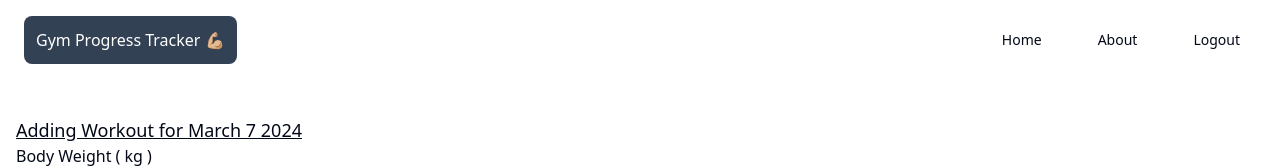
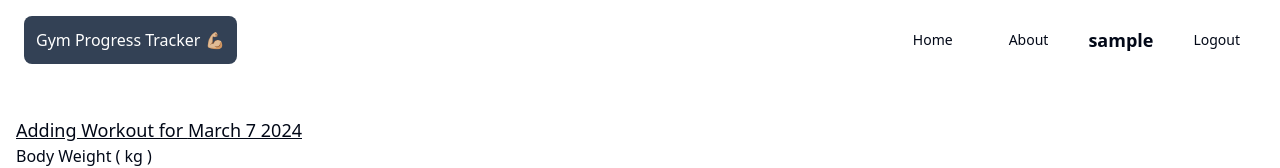
Before and after one commit to Sashankr/gym-progress-tracker, a React (Vite) app: page /add-workout in a window 1280 px wide. Shown: the top 168 px of the page. Built offline with nearby package versions, Linux system fonts and the light colour scheme; sample sign-in values are in the browser's storage.

Commit message:
added username in navbar

```diff
--- a/src/components/Navbar.jsx
+++ b/src/components/Navbar.jsx
@@ -3,6 +3,9 @@ import { SheetTrigger, SheetContent, Sheet } from "@/components/ui/sheet";
 import { Link } from "react-router-dom";
 
 export default function Navbar() {
+  const { user: profileDetails } = JSON.parse(
+    sessionStorage.getItem("profile")
+  );
   return (
     <header className="flex h-20 w-full shrink-0 items-center px-4 md:px-6">
       <Sheet>
@@ -39,7 +42,10 @@ export default function Navbar() {
             >
               About
             </Link>
-
+            <p className=" flex w-full items-center  text-lg font-regular">
+              username :&nbsp;
+              <span className="font-semibold"> {profileDetails.username}</span>
+            </p>
             <Link
               className="flex w-full items-center py-2 text-lg font-semibold"
               to="/login"
@@ -70,6 +76,10 @@ export default function Navbar() {
         >
           About
         </Link>
+        <p className=" flex w-full items-center  text-lg font-semibold">
+          {profileDetails.username}
+        </p>
+
         <Link
           className="group inline-flex h-9 w-max items-center justify-center rounded-md bg-white px-4 py-2 text-sm font-medium transition-colors hover:bg-gray-100 hover:text-gray-900 focus:bg-gray-100 focus:text-gray-900 focus:outline-none disabled:pointer-events-none disabled:opacity-50 data-[active]:bg-gray-100/50 data-[state=open]:bg-gray-100/50 dark:bg-gray-950 dark:hover:bg-gray-800 dark:hover:text-gray-50 dark:focus:bg-gray-800 dark:focus:text-gray-50 dark:data-[active]:bg-gray-800/50 dark:data-[state=open]:bg-gray-800/50"
           to="/login"
```
